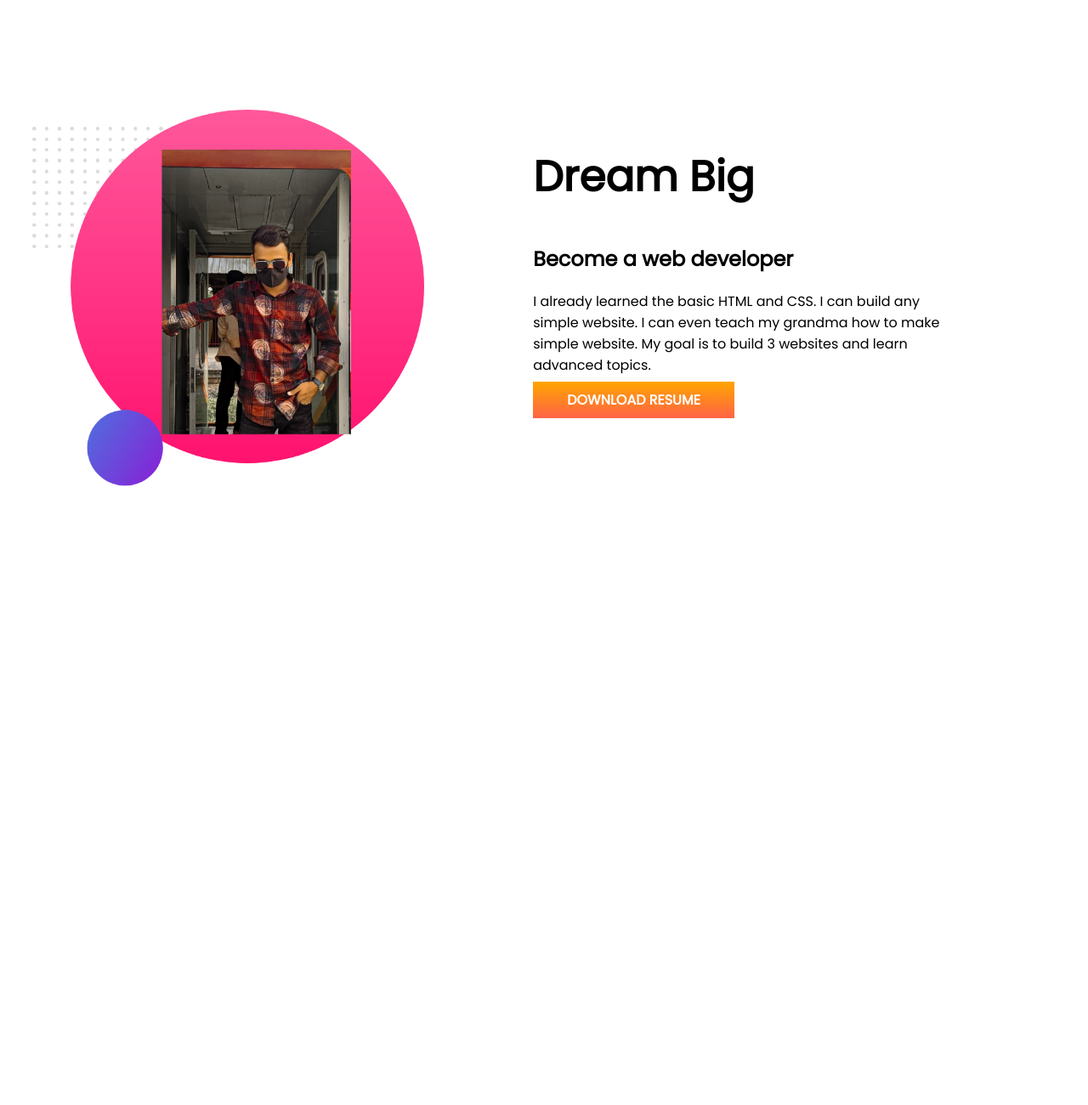
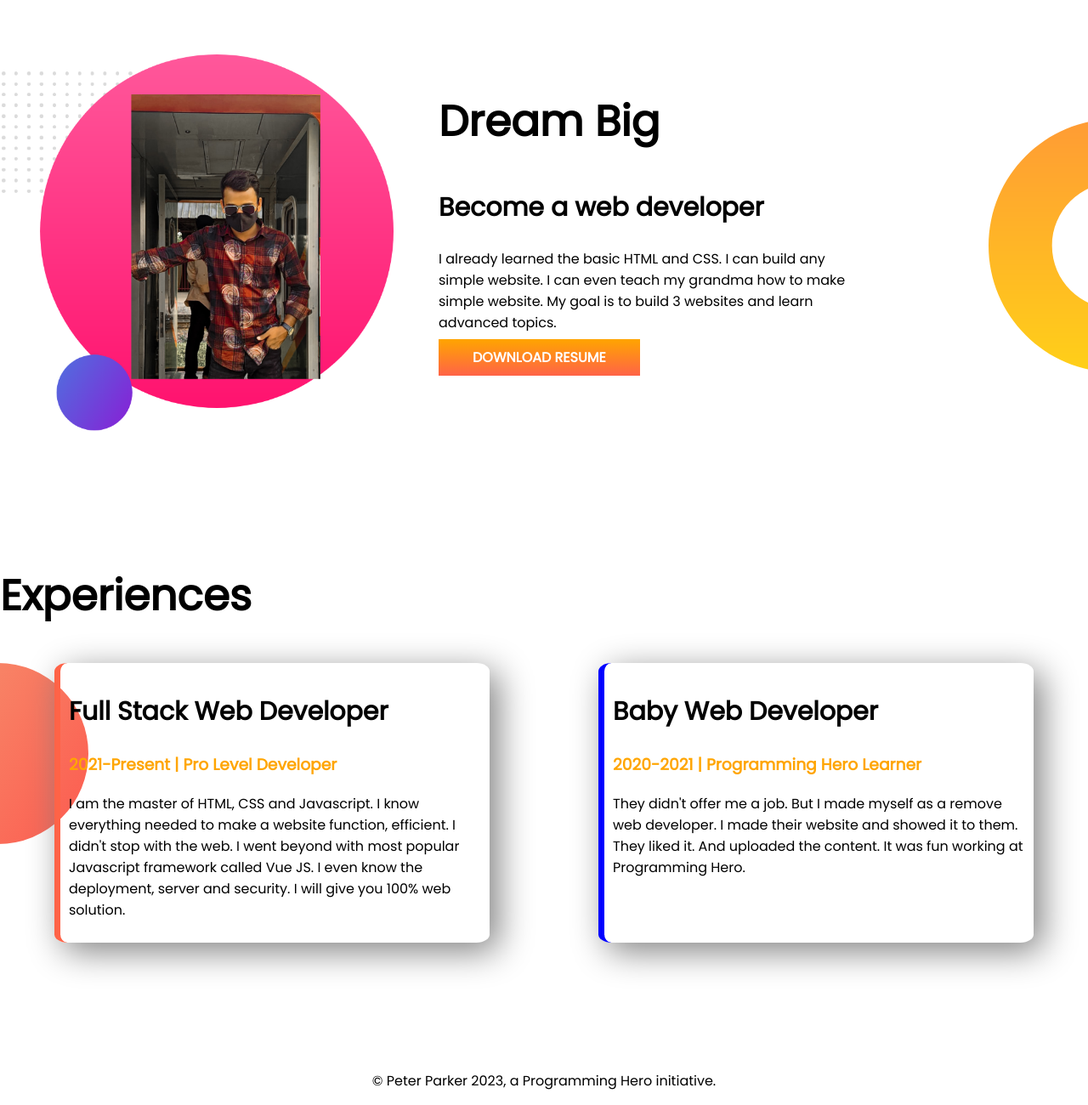
Before and after one commit to nurhossain25/developer-portfolio, a plain HTML site: page index.html in a window 1280 px wide. Shown: the part 624-1924 px from the top of the page at 85% size. Before the commit the page ends 1342 px from the top, so only its background shows below. Drawn offline with Linux system fonts and the light colour scheme.

Commit message:
added style

```diff
--- a/index.html
+++ b/index.html
@@ -13,7 +13,7 @@
 </head>
 
 <body>
-    <section class="top-banner">
+    <section class="top-banner ok">
         <div class="half-width">
             <h1>Welcome to</h1>
             <h1><span class="orange-color">Md Nur Hossain</span> Word!</h1>
@@ -30,12 +30,10 @@
         </div>
     </section>
 
-    <section>
-        <section class="dream-big"></section>
+    <section class="dream-big ok">
         <div class="half-width">
             <img src="images/nur-bg2.png" alt="">
         </div>
-
         <div class="half-width">
             <h1>Dream Big</h1>
             <h2>Become a web developer</h2>
@@ -46,10 +44,35 @@
                 RESUME</a>
         </div>
     </section>
+    <section class="Experiences-Area">
+        <h1>Experiences</h1>
+        <div class="ok">
+            <div id="Full" class="okay">
+                <h2>Full Stack Web Developer</h2>
+                <h3 class="orange-color">2021-Present | Pro Level Developer</h3>
+                <p>I am the master of HTML, CSS and Javascript. I know everything needed to make a website function,
+                    efficient. I didn't stop with the web. I went beyond with most popular Javascript framework called
+                    Vue JS. I even know the deployment, server and security. I will give you 100% web solution.</p>
+            </div>
+            <div id="Baby" class="okay">
+                <h2>Baby Web Developer</h2>
+                <h3 class="orange-color">2020-2021 | Programming Hero Learner</h3>
+                <p>They didn't offer me a job. But I made myself as a remove web developer. I made their website and
+                    showed
+                    it to them. They liked it. And uploaded the content. It was fun working at Programming Hero.</p>
+            </div>
+        </div>
+
+
+
+    </section>
 
 
 
 
 </body>
+<footer>
+    <p>© Peter Parker 2023, a Programming Hero initiative.</p>
+</footer>
 
 </html>
--- a/style.css
+++ b/style.css
@@ -7,18 +7,24 @@ h1 {
     font-size: 50px;
 }
 
+h2 {
+    font-size: 30px;
+}
+
 .orange-color {
     color: orange;
 }
 
-section {
+.ok {
     display: flex;
-    margin-bottom: 100px;
+    margin-bottom: 150px;
+
 }
 
 .half-width {
     width: 50%;
-    padding: 3%;
+    padding-left: 2px;
+
 }
 
 .half-width {
@@ -45,4 +51,36 @@ section {
 
 .dream-big {
     background-image: url(images/dream-bg.png);
+    background-repeat: no-repeat;
+    background-position: right;
 }
+
+.okay {
+    box-shadow: 10px 10px 40px gray;
+    width: 40%;
+    padding: 10px;
+    border-radius: 3%;
+    margin-left: 5%;
+    margin-right: 5%;
+
+
+}
+
+.Experiences-Area {
+    background-image: url(images/exp-bg.png);
+    background-repeat: no-repeat;
+    background-position: left;
+
+}
+
+#Full {
+    border-left: 7px solid tomato;
+}
+
+#Baby {
+    border-left: 7px solid blue;
+}
+
+footer {
+    text-align: center;
+}
```
